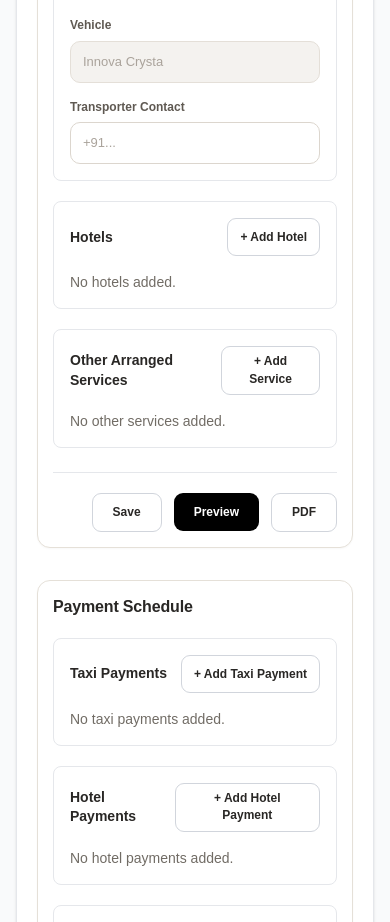
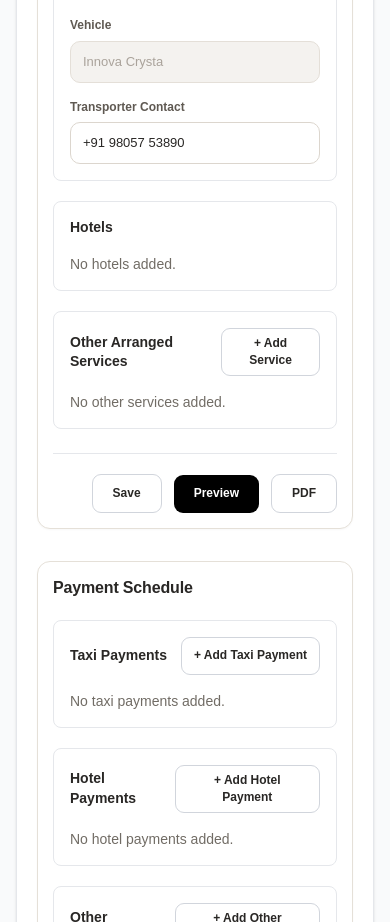
Before and after one commit to sresthjay/uranote-docs-generator, a Next.js app: page /new in a window 390 px wide. Shown: the part 1960-2882 px from the top of the page. Built offline with nearby package versions, Linux system fonts and the light colour scheme.

Commit message:
add: firm.phone as transporter contact default

```diff
--- a/components/forms/BookingForm.tsx
+++ b/components/forms/BookingForm.tsx
@@ -889,7 +889,11 @@ export default function BookingForm({
         vehicle: "",
         startDate: "",
         endDate: "",
-        contact: "",
+        contact:
+      firmMaster.find(
+        (firm) =>
+          firm.id === booking.firmId
+      )?.phone || "",
       };
 
     const updatedTaxi = {
@@ -931,13 +935,16 @@ export default function BookingForm({
    */
 
   function addHotel() {
+    const previousHotel =
+      booking.hotels[booking.hotels.length - 1];
+
     const updated: Booking = {
       ...booking,
       hotels: [
         ...booking.hotels,
         {
           name: "",
-          checkIn: "",
+          checkIn: previousHotel?.checkOut || "",
           checkOut: "",
           contact: "",
         },
@@ -1131,6 +1138,8 @@ export default function BookingForm({
     setBooking(updated);
     onChange?.(updated);
   }
+
+  const currentFirm = getFirmForBooking(booking);
 
   /*
    * =========================================================
@@ -1945,6 +1954,7 @@ export default function BookingForm({
                 type="tel"
                 value={
                   booking.taxi?.contact ||
+                  currentFirm?.phone ||
                   ""
                 }
                 onChange={(e) =>
@@ -1976,7 +1986,7 @@ export default function BookingForm({
             <button
               type="button"
               onClick={addHotel}
-              className="rounded border border-gray-300 px-3 py-1.5 text-sm font-medium hover:bg-gray-50"
+              className="hidden rounded border border-gray-300 px-3 py-1.5 text-sm font-medium hover:bg-gray-50 sm:block"
             >
               + Add Hotel
             </button>
@@ -2051,8 +2061,11 @@ export default function BookingForm({
 
                       <input
                         type="date"
-                        value={
-                          hotel.checkIn
+                        value={hotel.checkIn}
+                        min={
+                          index > 0
+                            ? booking.hotels[index - 1].checkOut || undefined
+                            : undefined
                         }
                         onChange={(e) =>
                           updateHotel(
@@ -2125,6 +2138,16 @@ export default function BookingForm({
 
                 </div>
               )
+            )}
+
+            {booking.hotels.length > 0 && (
+              <button
+                type="button"
+                onClick={addHotel}
+                className="w-full rounded border border-gray-300 px-3 py-2 text-sm font-medium hover:bg-gray-50 sm:hidden"
+              >
+                + Add Hotel
+              </button>
             )}
 
           </div>
```
